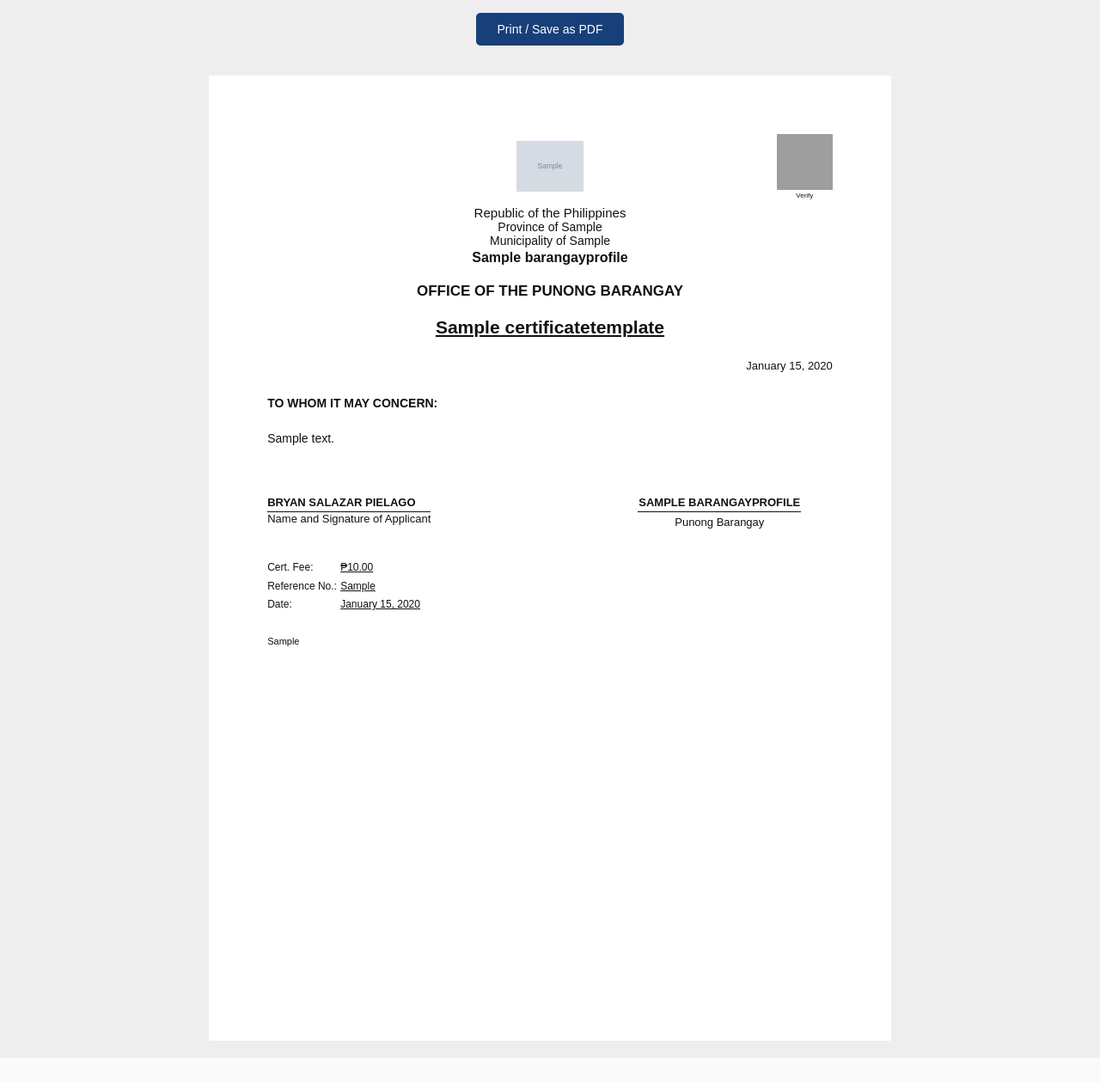
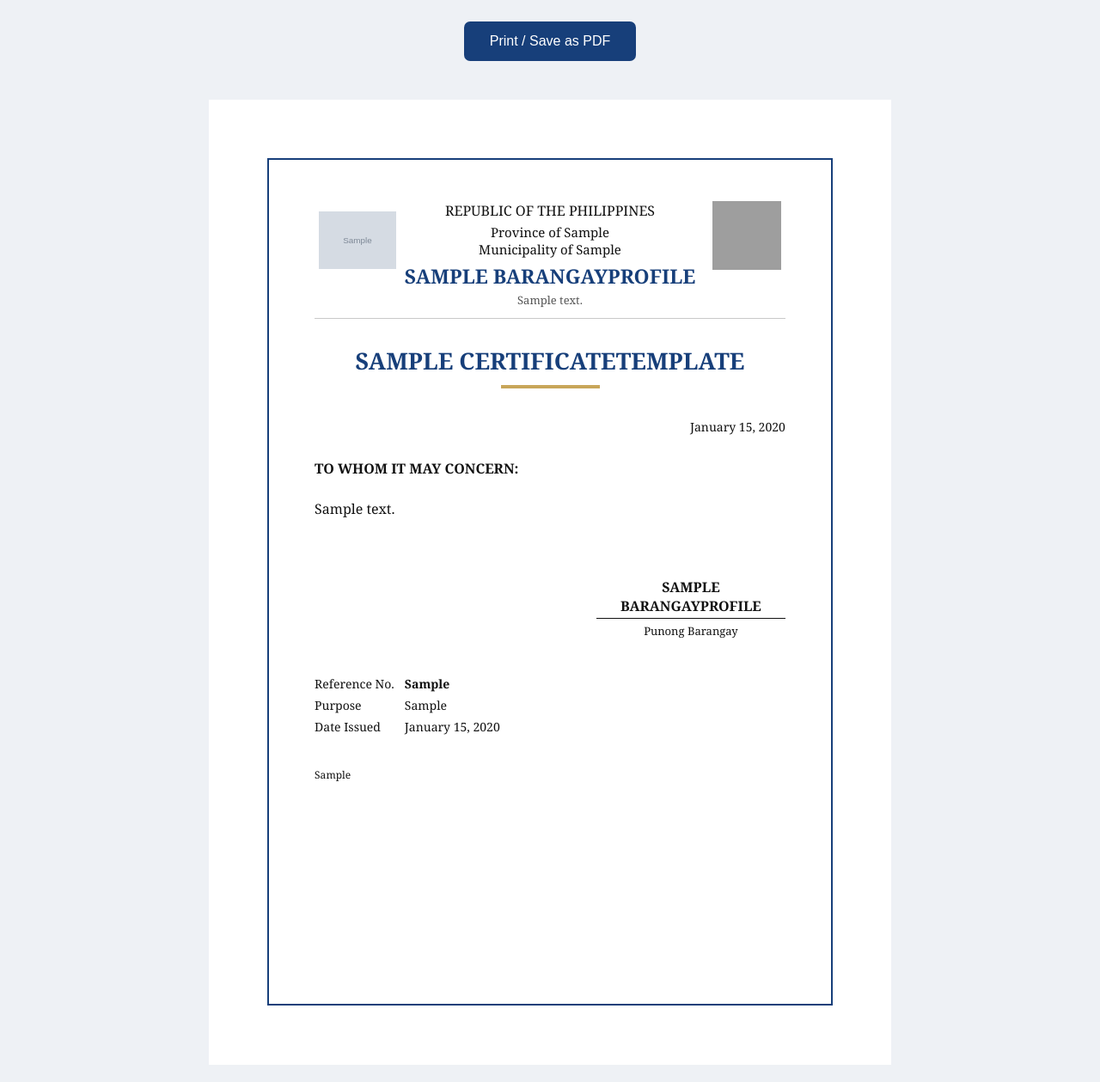
Before and after one commit to brypielago-lang/barangay, a Django app: page /requests/1/document/ in a window 1280 px wide. Shown: the whole page at 86% size. Before the commit the page ends 1231 px from the top, so only its background shows below. Run offline with Django 5.2, Linux system fonts and the light colour scheme; a user stored in the database is signed in; data comes from the database, SQL or seed files in the repository; tables that the repository leaves empty hold one stand-in row (values such as "Sample post"); grey boxes marked "Sample" are stand-in pictures; grey boxes are pictures that could not be loaded.

Commit message:
Refactor certificate_print.html for improved styling
Updated the certificate_print.html file to enhance styling and structure, including changes to margins, font sizes, and layout adjustments for better presentation.

```diff
--- a/core/templates/core/certificate_print.html
+++ b/core/templates/core/certificate_print.html
@@ -1,13 +1,14 @@
 <!DOCTYPE html>
-<html lang="en">
+<html>
 <head>
     <meta charset="UTF-8">
     <title>{{ title }}</title>
 
     <style>
+
         @page {
             size: A4;
-            margin: 18mm 20mm;
+            margin: 0;
         }
 
         * {
@@ -16,24 +17,23 @@
 
         body {
             margin: 0;
-            background: #eee;
+            background: #eef1f5;
+            font-family: Georgia, "Times New Roman", serif;
             color: #111;
-            font-family: Arial, Helvetica, sans-serif;
-            font-size: 13px;
         }
 
         .toolbar {
             text-align: center;
-            padding: 15px;
+            padding: 25px;
         }
 
-        .toolbar button {
+        .print-btn {
             background: #173f7a;
             color: white;
-            border: 0;
-            padding: 11px 25px;
-            border-radius: 5px;
-            font-size: 14px;
+            border: none;
+            padding: 14px 30px;
+            border-radius: 7px;
+            font-size: 16px;
             cursor: pointer;
         }
 
@@ -42,179 +42,229 @@
             min-height: 297mm;
             margin: 20px auto;
             background: white;
-            padding: 18mm 18mm 15mm;
+            padding: 18mm 18mm;
+            position: relative;
         }
 
-        /* HEADER */
+        .border {
+            border: 2px solid #173f7a;
+            min-height: 261mm;
+            padding: 12mm 14mm;
+            position: relative;
+        }
+
+        /* =========================
+           HEADER
+        ========================= */
 
         .header {
             text-align: center;
             position: relative;
+            min-height: 115px;
         }
 
-        .logos {
-            display: flex;
-            justify-content: center;
-            align-items: center;
-            gap: 20px;
-            height: 75px;
-            margin-bottom: 8px;
-        }
-
-        .logos img {
-            width: 68px;
-            height: 68px;
+        .logo {
+            position: absolute;
+            left: 5px;
+            top: 0;
+            width: 90px;
+            height: 90px;
             object-fit: contain;
         }
 
-        .main-logo {
-            width: 78px !important;
-            height: 78px !important;
+        .qr {
+            position: absolute;
+            right: 5px;
+            top: 0;
+            width: 80px;
+            height: 80px;
         }
 
         .republic {
+            font-size: 16px;
+            margin-top: 3px;
+        }
+
+        .province {
             font-size: 15px;
             margin-top: 4px;
         }
 
-        .province {
+        .municipality {
+            font-size: 15px;
+        }
+
+        .barangay-name {
+            font-size: 23px;
+            font-weight: bold;
+            color: #173f7a;
+            margin-top: 5px;
+            text-transform: uppercase;
+        }
+
+        .address {
+            font-size: 13px;
+            color: #555;
+            margin-top: 3px;
+        }
+
+        .divider {
+            border: 0;
+            border-top: 1px solid #c9c9c9;
+            margin: 12px 0 30px;
+        }
+
+        /* =========================
+           TITLE
+        ========================= */
+
+        .title {
+            text-align: center;
+            font-size: 27px;
+            color: #173f7a;
+            font-weight: bold;
+            margin: 0 0 35px;
+            text-transform: uppercase;
+        }
+
+        .gold-line {
+            width: 115px;
+            height: 4px;
+            background: #c8a65a;
+            margin: -25px auto 35px;
+        }
+
+        /* =========================
+           BODY
+        ========================= */
+
+        .content {
+            font-size: 16px;
+            line-height: 1.8;
+            text-align: justify;
+        }
+
+        .content p {
+            margin: 0 0 18px;
+        }
+
+        .concern {
+            font-weight: bold;
+            margin-bottom: 25px;
+        }
+
+        /* =========================
+           DATE
+        ========================= */
+
+        .date {
+            text-align: right;
+            margin-top: 10px;
+            margin-bottom: 25px;
             font-size: 14px;
         }
 
-        .municipality {
-            font-size: 14px;
+        /* =========================
+           SIGNATURE
+        ========================= */
+
+        .signature-area {
+            margin-top: 65px;
+            display: flex;
+            justify-content: flex-end;
         }
 
-        .barangay {
-            font-size: 16px;
-            font-weight: bold;
-            margin-top: 3px;
-        }
-
-        .office {
-            font-size: 17px;
-            font-weight: bold;
-            margin-top: 20px;
-        }
-
-        /* TITLE */
-
-        .title {
+        .signature {
             text-align: center;
-            margin-top: 20px;
-        }
-
-        .title h1 {
-            display: inline-block;
-            font-size: 21px;
-            margin: 0;
-            font-weight: bold;
-            text-decoration: underline;
-        }
-
-        /* DATE */
-
-        .date {
-            text-align: right;
-            margin-top: 25px;
-            font-size: 13px;
-        }
-
-        /* BODY */
-
-        .body {
-            margin-top: 25px;
-            line-height: 1.65;
-            font-size: 14px;
-        }
-
-        .to-whom {
-            font-weight: bold;
-            margin-bottom: 18px;
-        }
-
-        .body p {
-            margin: 0 0 18px;
-            text-align: justify;
-        }
-
-        .center-text {
-            text-align: center !important;
-        }
-
-        /* SIGNATURES */
-
-        .signatures {
-            display: flex;
-            justify-content: space-between;
-            margin-top: 55px;
-        }
-
-        .applicant {
-            width: 45%;
-        }
-
-        .captain {
-            width: 40%;
-            text-align: center;
+            width: 220px;
         }
 
         .signature-name {
             font-weight: bold;
             text-transform: uppercase;
             border-bottom: 1px solid #111;
-            display: inline-block;
-            min-width: 190px;
             padding-bottom: 3px;
         }
 
-        .position {
-            margin-top: 4px;
+        .signature-title {
+            font-size: 13px;
+            margin-top: 5px;
         }
 
-        /* DETAILS */
+        /* =========================
+           DETAILS
+        ========================= */
 
         .details {
+            margin-top: 40px;
+            font-size: 14px;
+        }
+
+        .details table {
+            border-collapse: collapse;
+        }
+
+        .details td {
+            padding: 3px 12px 3px 0;
+        }
+
+        /* =========================
+           FOOTER
+        ========================= */
+
+        .footer {
             margin-top: 35px;
             font-size: 12px;
-            line-height: 1.8;
         }
 
-        .details-row {
-            display: flex;
+        /* =========================
+           RESIDENCY STYLE
+        ========================= */
+
+        .residency .border {
+            border: none;
         }
 
-        .details-label {
-            width: 85px;
+        .residency .logo {
+            width: 90px;
+            height: 90px;
+            left: 0;
         }
 
-        .details-value {
-            text-decoration: underline;
+        .residency .qr {
+            display: none;
         }
 
-        /* QR */
-
-        .verification {
-            position: absolute;
-            right: 0;
-            top: 0;
-            text-align: center;
-            font-size: 8px;
+        .residency .header {
+            padding-left: 80px;
+            padding-right: 20px;
         }
 
-        .verification img {
-            width: 65px;
-            height: 65px;
+        .residency .title {
+            color: #111;
+            font-size: 23px;
+            margin-top: 20px;
         }
 
-        /* FOOTER */
-
-        .footer {
-            margin-top: 25px;
-            font-size: 11px;
+        .residency .gold-line {
+            display: none;
         }
 
+        .residency .content {
+            font-size: 15px;
+            line-height: 1.65;
+        }
+
+        .residency .signature-area {
+            margin-top: 100px;
+        }
+
+        /* =========================
+           PRINT
+        ========================= */
+
         @media print {
+
             body {
                 background: white;
             }
@@ -225,18 +275,19 @@
 
             .paper {
                 margin: 0;
-                padding: 0;
-                width: 100%;
-                min-height: auto;
+                width: 210mm;
+                min-height: 297mm;
             }
+
         }
+
     </style>
 </head>
 
 <body>
 
 <div class="toolbar">
-    <button onclick="window.print()">
+    <button class="print-btn" onclick="window.print()">
         Print / Save as PDF
     </button>
 </div>
@@ -244,162 +295,198 @@
 
 <div class="paper">
 
-    <!-- HEADER -->
-    <div class="header">
+    {% if item.certificate_type == 'residency' %}
 
-        <div class="logos">
+    <!-- ==================================
+         CERTIFICATE OF RESIDENCY
+    =================================== -->
+
+    <div class="border residency">
+
+        <div class="header">
 
             {% if barangay.logo %}
                 <img
-                    class="main-logo"
+                    class="logo"
                     src="{{ barangay.logo.url }}"
                     alt="Barangay Logo"
                 >
             {% endif %}
 
-        </div>
-
-        <div class="republic">
-            Republic of the Philippines
-        </div>
-
-        {% if barangay.province %}
             <div class="province">
                 Province of {{ barangay.province }}
             </div>
-        {% endif %}
 
-        {% if barangay.municipality %}
             <div class="municipality">
                 Municipality of {{ barangay.municipality }}
             </div>
-        {% endif %}
 
-        <div class="barangay">
-            {{ barangay.name }}
+            <div class="barangay-name">
+                {{ barangay.name }}
+            </div>
+
+            <div style="margin-top: 25px; font-weight: bold;">
+                OFFICE OF THE BARANGAY CAPTAIN
+            </div>
+
         </div>
 
-        <div class="office">
-            OFFICE OF THE PUNONG BARANGAY
+        <div class="title">
+            {{ title }}
         </div>
 
-        <!-- QR VERIFICATION -->
-        <div class="verification">
-            <img
-                src="{% url 'qr_code' item.verification_token %}"
-                alt="Verification QR"
-            >
-            <div>Verify</div>
+        <div class="content">
+
+            <p class="concern">
+                TO WHOM IT MAY CONCERN:
+            </p>
+
+            {{ body|linebreaks }}
+
         </div>
+
+        <div class="signature-area">
+
+            <div class="signature">
+
+                <div class="signature-name">
+                    {{ barangay.captain_name|default:"Barangay Captain" }}
+                </div>
+
+                <div class="signature-title">
+                    Punong Barangay
+                </div>
+
+            </div>
+
+        </div>
+
+        {% if footer %}
+        <div class="footer">
+            {{ footer|linebreaks }}
+        </div>
+        {% endif %}
 
     </div>
 
 
-    <!-- TITLE -->
-    <div class="title">
-        <h1>{{ title }}</h1>
-    </div>
+    {% else %}
 
+    <!-- ==================================
+         BARANGAY CLEARANCE / OTHER
+    =================================== -->
 
-    <!-- DATE -->
-    <div class="date">
-        {% if item.reviewed_at %}
-            {{ item.reviewed_at|date:"F d, Y" }}
-        {% else %}
-            {{ item.requested_at|date:"F d, Y" }}
-        {% endif %}
-    </div>
+    <div class="border">
 
+        <div class="header">
 
-    <!-- BODY -->
-    <div class="body">
+            {% if barangay.logo %}
+                <img
+                    class="logo"
+                    src="{{ barangay.logo.url }}"
+                    alt="Barangay Logo"
+                >
+            {% endif %}
 
-        <div class="to-whom">
-            TO WHOM IT MAY CONCERN:
-        </div>
+            <img
+                class="qr"
+                src="{% url 'qr_code' item.verification_token %}"
+                alt="Verification QR"
+            >
 
-        {{ body|linebreaks }}
-
-    </div>
-
-
-    <!-- SIGNATURES -->
-    <div class="signatures">
-
-        <div class="applicant">
-
-            <div class="signature-name">
-                {{ item.resident.full_name }}
+            <div class="republic">
+                REPUBLIC OF THE PHILIPPINES
             </div>
 
-            <div>
-                Name and Signature of Applicant
+            <div class="province">
+                Province of {{ barangay.province }}
+            </div>
+
+            <div class="municipality">
+                Municipality of {{ barangay.municipality }}
+            </div>
+
+            <div class="barangay-name">
+                {{ barangay.name }}
+            </div>
+
+            <div class="address">
+                {{ barangay.address }}
             </div>
 
         </div>
 
+        <hr class="divider">
 
-        <div class="captain">
+        <div class="title">
+            {{ title }}
+        </div>
 
-            <div class="signature-name">
-                {{ barangay.captain_name|default:"Barangay Captain" }}
-            </div>
+        <div class="gold-line"></div>
 
-            <div class="position">
-                Punong Barangay
+        <div class="date">
+            {{ item.reviewed_at|date:"F j, Y" }}
+        </div>
+
+        <div class="content">
+
+            <p class="concern">
+                TO WHOM IT MAY CONCERN:
+            </p>
+
+            {{ body|linebreaks }}
+
+        </div>
+
+        <div class="signature-area">
+
+            <div class="signature">
+
+                <div class="signature-name">
+                    {{ barangay.captain_name|default:"Barangay Captain" }}
+                </div>
+
+                <div class="signature-title">
+                    Punong Barangay
+                </div>
+
             </div>
 
         </div>
 
-    </div>
+        <div class="details">
 
+            <table>
 
-    <!-- DETAILS -->
-    <div class="details">
+                <tr>
+                    <td>Reference No.</td>
+                    <td><strong>{{ item.reference_no }}</strong></td>
+                </tr>
 
-        <div class="details-row">
-            <div class="details-label">
-                Cert. Fee:
-            </div>
+                <tr>
+                    <td>Purpose</td>
+                    <td>{{ item.purpose }}</td>
+                </tr>
 
-            <div class="details-value">
-                ₱{{ item.fee|floatformat:2 }}
-            </div>
+                <tr>
+                    <td>Date Issued</td>
+                    <td>
+                        {{ item.reviewed_at|date:"F j, Y" }}
+                    </td>
+                </tr>
+
+            </table>
+
         </div>
 
-
-        <div class="details-row">
-            <div class="details-label">
-                Reference No.:
-            </div>
-
-            <div class="details-value">
-                {{ item.reference_no }}
-            </div>
+        {% if footer %}
+        <div class="footer">
+            {{ footer|linebreaks }}
         </div>
-
-
-        <div class="details-row">
-            <div class="details-label">
-                Date:
-            </div>
-
-            <div class="details-value">
-                {% if item.reviewed_at %}
-                    {{ item.reviewed_at|date:"F d, Y" }}
-                {% else %}
-                    {{ item.requested_at|date:"F d, Y" }}
-                {% endif %}
-            </div>
-        </div>
+        {% endif %}
 
     </div>
 
-
-    {% if footer %}
-        <div class="footer">
-            {{ footer|linebreaks }}
-        </div>
     {% endif %}
 
 </div>
```
